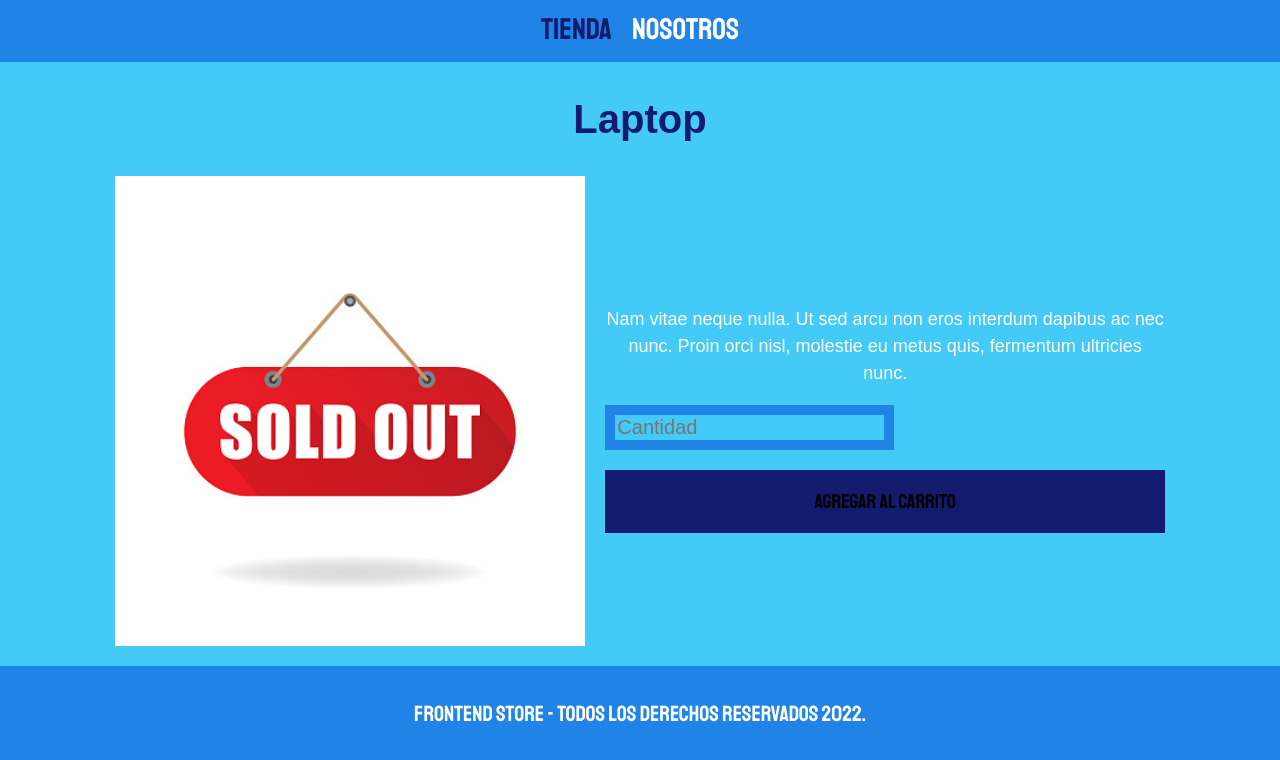
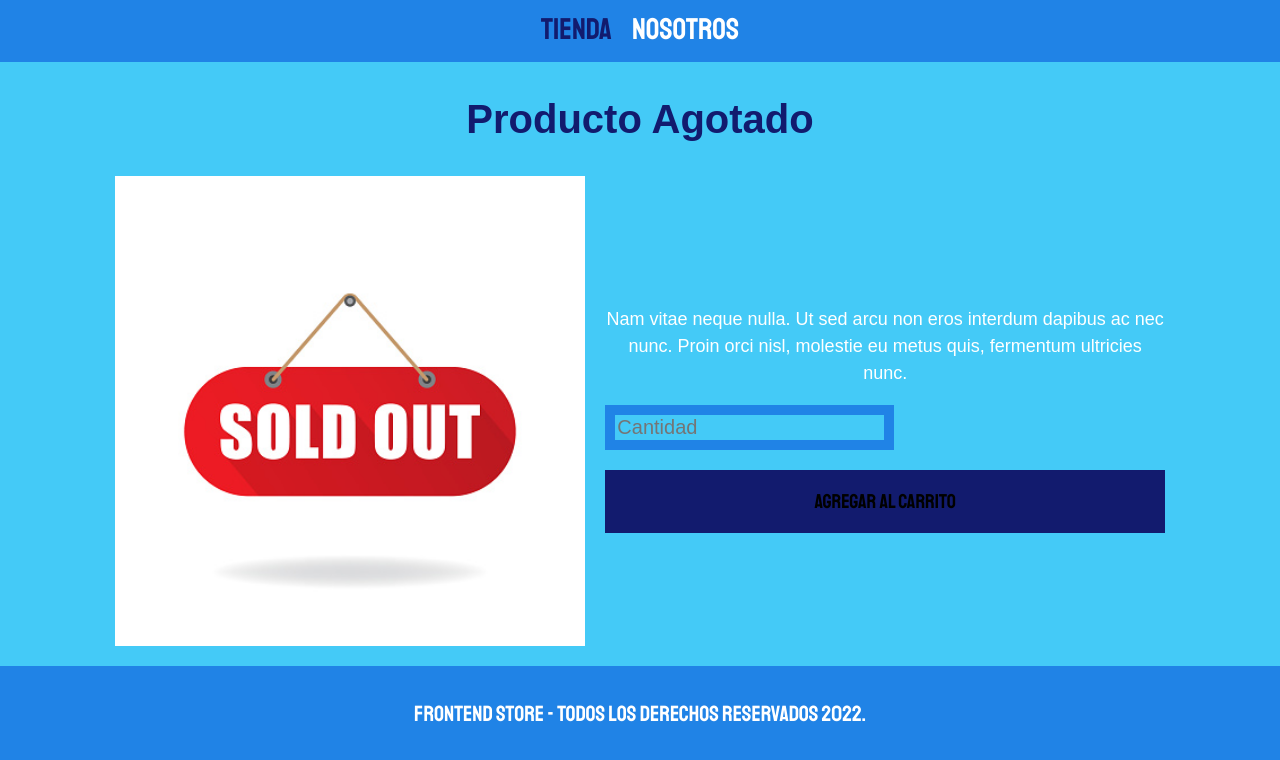
Before and after one commit to UrielAvilaBaltazar/Tienda-Laptops, a plain HTML site: page html/producto.html in a window 1280 px wide. Shown: the part 190-950 px from the top of the page. Drawn offline with Linux system fonts and the light colour scheme; files that its build step writes are made by us from their sources.

Commit message:
Link de la pagina y cambio de detalles

```diff
--- a/html/producto.html
+++ b/html/producto.html
@@ -25,7 +25,7 @@
     </nav>
 
     <main class="contenedor2">
-        <h1 class="contenedor__titulo">Laptop</h1>
+        <h1 class="contenedor__titulo">Producto Agotado</h1>
 
         <div class="camisa">
             <img class="camisa__imagen" src="\img/agotado.jpg" alt="imagen del producto">
```
Also changed, not shown: Link-PaginaWebPublicada.txt (added).
